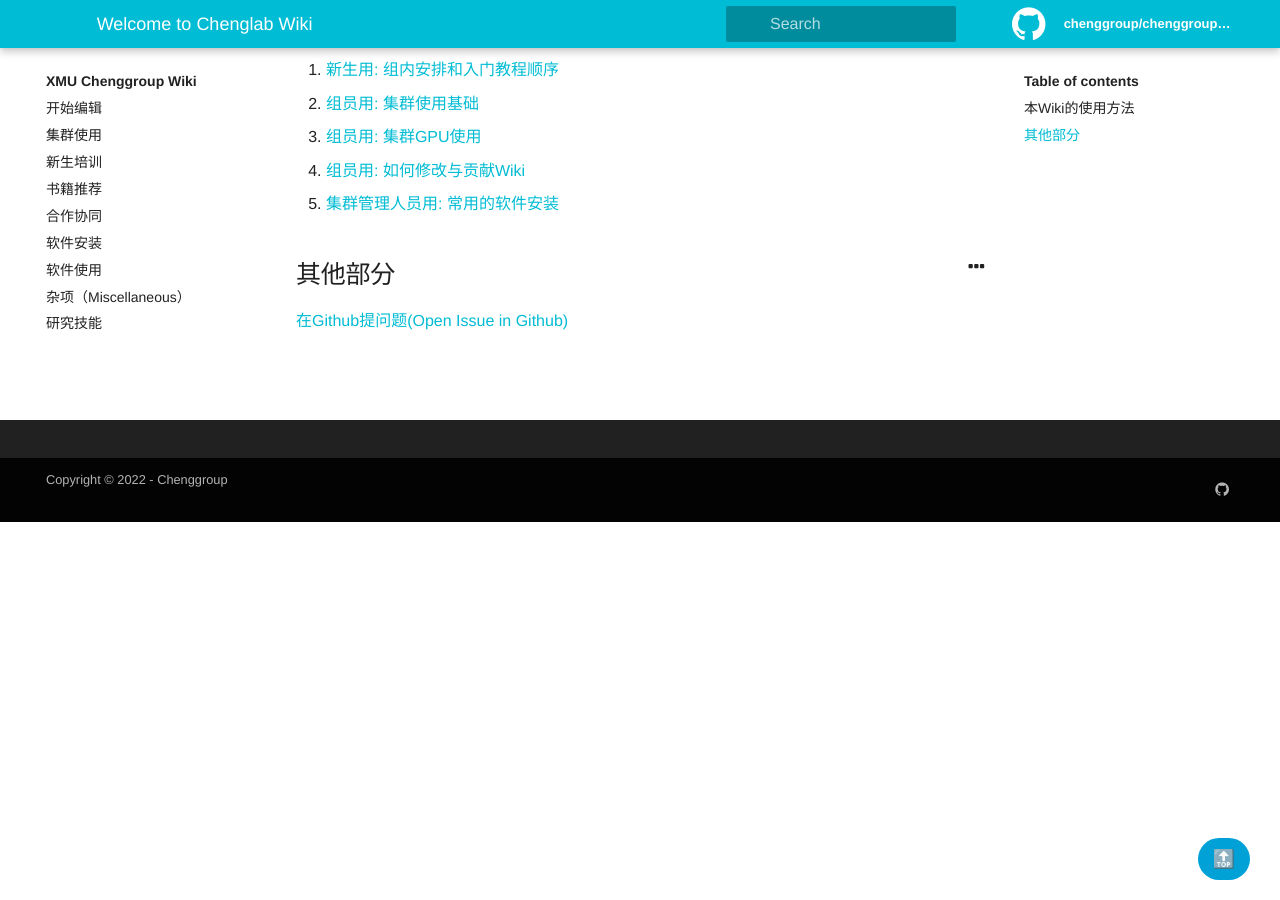
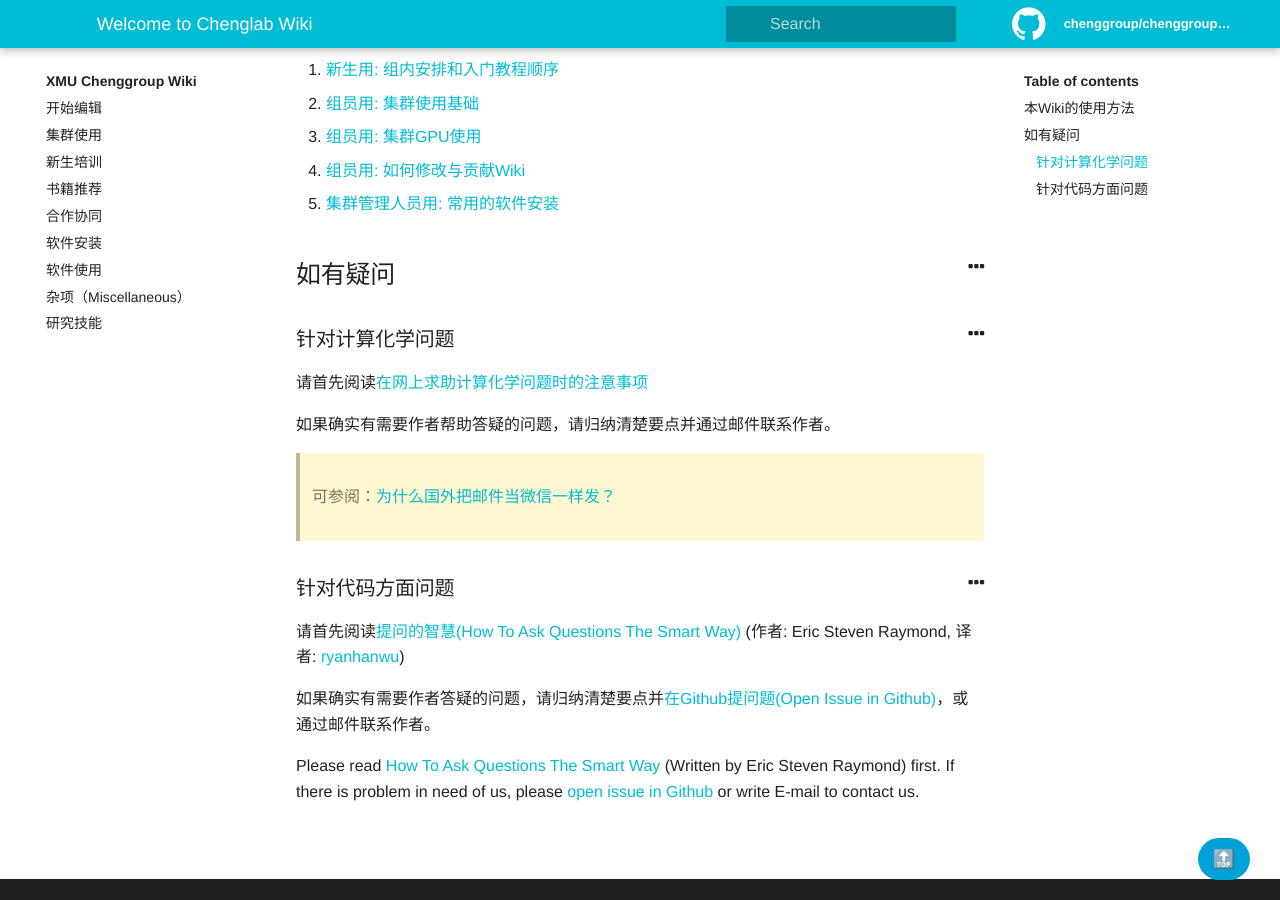
Before and after one commit to chenggroup/chenggroup.github.io, a Jekyll site: the page built from pages/index.md, in a window 1280 px wide and 900 px high, scrolled down 530 px. Built offline with Jekyll 4.4.1, drawn with Linux system fonts in a browser that asks for light colours.

Commit message:
add how to ask questions

```diff
--- a/pages/index.md
+++ b/pages/index.md
@@ -24,6 +24,20 @@ This is group wiki for chenggroup of XMU which is personal academic group. Visit
 4. [组员用: 如何修改与贡献Wiki]({{ site.baseurl }}/wiki/开始编辑/howtodo)
 5. [集群管理人员用: 常用的软件安装]({{ site.baseurl }}/wiki/软件安装/softwares)
 
-## 其他部分
+## 如有疑问
 
-[在Github提问题(Open Issue in Github)]({{ site.repo }}/issues)
+### 针对计算化学问题
+
+请首先阅读[在网上求助计算化学问题时的注意事项](http://sobereva.com/79)
+
+如果确实有需要作者帮助答疑的问题，请归纳清楚要点并通过邮件联系作者。
+
+> 可参阅：[为什么国外把邮件当微信一样发？](https://www.zhihu.com/question/327715169/answer/2318092465)
+
+### 针对代码方面问题
+
+请首先阅读[提问的智慧(How To Ask Questions The Smart Way)](https://github.com/ryanhanwu/How-To-Ask-Questions-The-Smart-Way/blob/main/README-zh_CN.md) (作者: Eric Steven Raymond, 译者: [ryanhanwu](https://github.com/ryanhanwu))
+
+如果确实有需要作者答疑的问题，请归纳清楚要点并[在Github提问题(Open Issue in Github)]({{ site.repo }}/issues)，或通过邮件联系作者。
+
+Please read [How To Ask Questions The Smart Way](http://www.catb.org/~esr/faqs/smart-questions.html) (Written by Eric Steven Raymond) first. If there is problem in need of us, please [open issue in Github]({{ site.repo }}/issues) or write E-mail to contact us.
```
